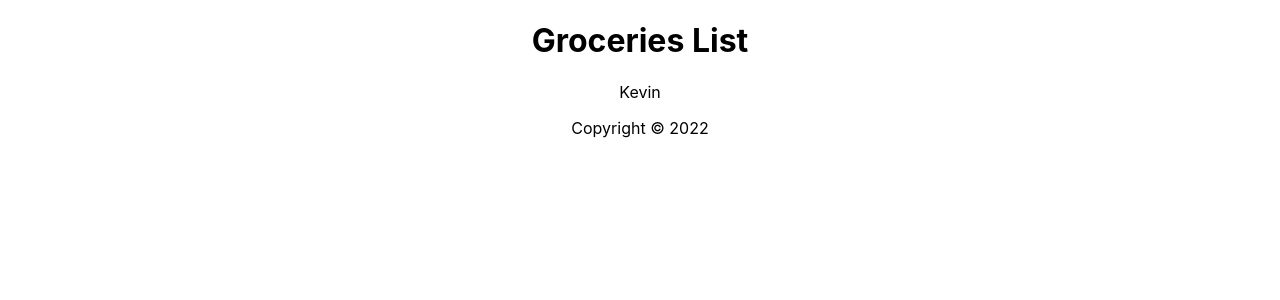
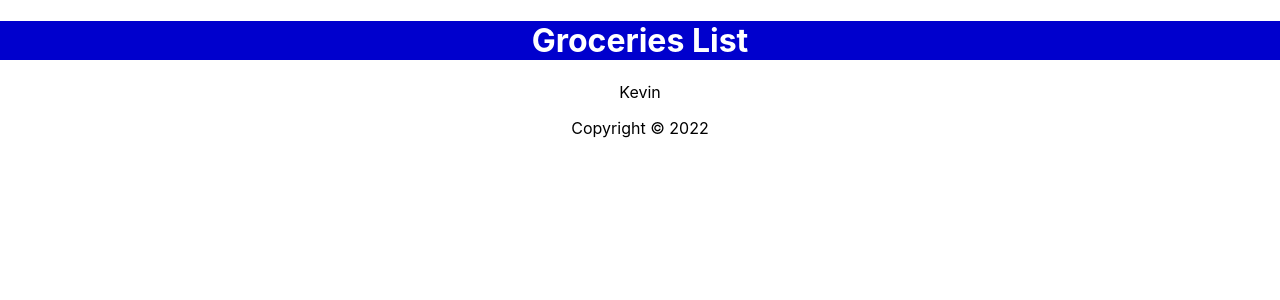
Before and after one commit to TheMordhon1/reactjs-shopping-list-app, a React (Create React App) app: page / in a window 1280 px wide. Shown: the top 300 px of the page. Built offline with nearby package versions, Linux system fonts and the light colour scheme.

Commit message:
inline style

```diff
--- a/src/Header.js
+++ b/src/Header.js
@@ -2,7 +2,10 @@ import React from 'react'
 
 const Header = () => {
 	return (
-		<header>
+		<header style={{
+			backgroundColor: 'mediumblue',
+			color: '#fff',
+		}}>
 			<h1>Groceries List</h1>
 		</header>
 	)
```
